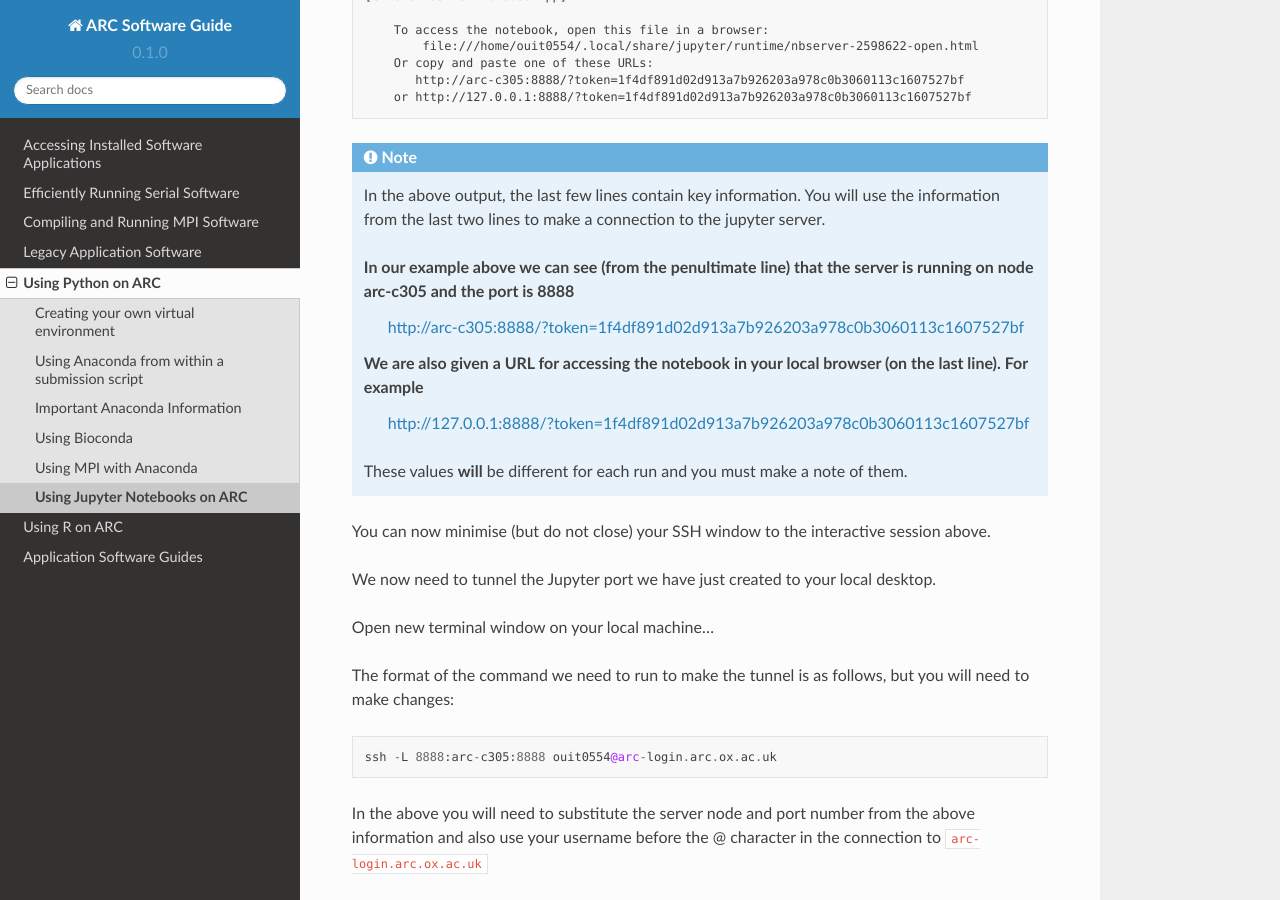
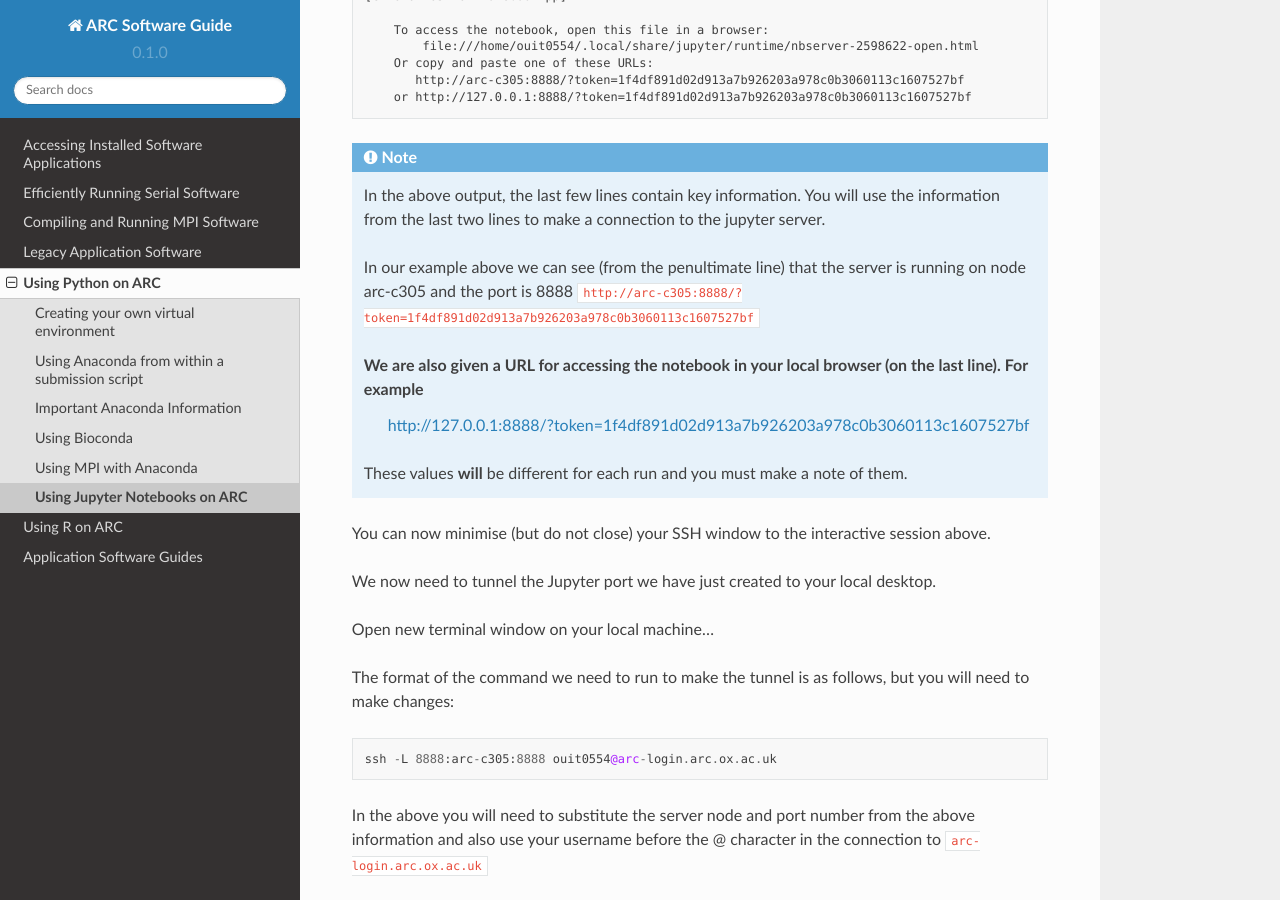
Before and after one commit to oxford-arc/arc-software-guide, a Sphinx documentation site: the page built from docs/source/python/arc_jupyter.rst, in a window 1280 px wide and 900 px high, scrolled down 1085 px. Built offline with Sphinx 7.4.7 and the Read the Docs theme 2.0.0, drawn with Linux system fonts in a browser that asks for light colours.

```diff
--- a/docs/source/python/arc_jupyter.rst
+++ b/docs/source/python/arc_jupyter.rst
@@ -49,7 +49,7 @@ The response from Jupyter will be of the following form::
   In the above output, the last few lines contain key information. You will use the information from the last two lines to make a connection to the jupyter server.
 
   In our example above we can see (from the penultimate line) that the server is running on node arc-c305 and the port is 8888
-   http://arc-c305:8888/?token=1f4df891d02d913a7b926203a978c0b3060113c1607527bf
+  ``http://arc-c305:8888/?token=1f4df891d02d913a7b926203a978c0b3060113c1607527bf``
 
   We are also given a URL for accessing the notebook in your local browser (on the last line). For example
    http://127.0.0.1:8888/?token=1f4df891d02d913a7b926203a978c0b3060113c1607527bf
```
